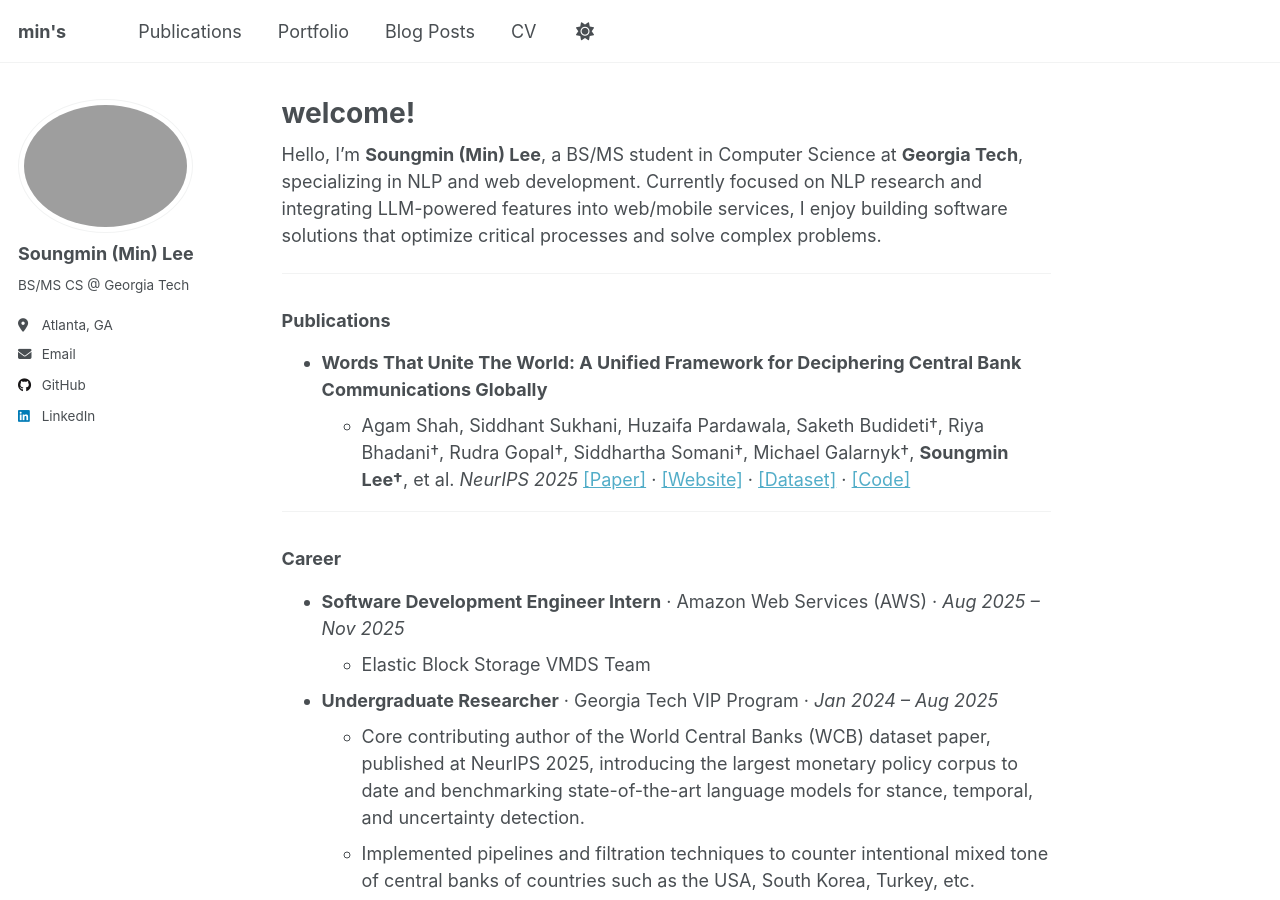
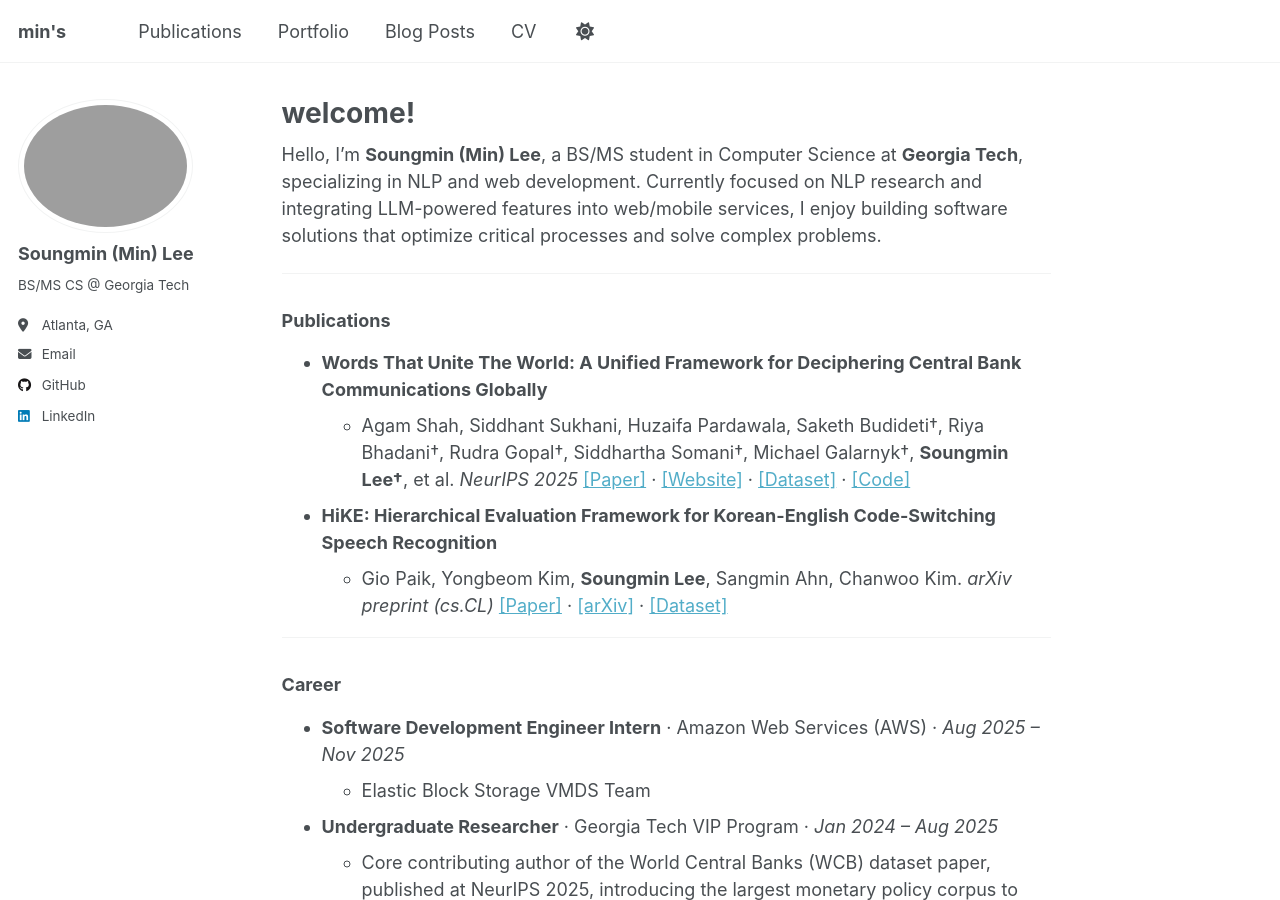
Before and after one commit to minovermax/minovermax.github.io, a Jekyll site: the page built from _pages/about.md, in a window 1280 px wide and 900 px high. Built offline with Jekyll 4.4.1, drawn with Linux system fonts in a browser that asks for light colours; a script that is not in the unit is left out.

Commit message:
12/15/25 update 2

```diff
--- a/_pages/about.md
+++ b/_pages/about.md
@@ -16,6 +16,8 @@ Currently focused on NLP research and integrating LLM-powered features into web/
 
 - **Words That Unite The World: A Unified Framework for Deciphering Central Bank Communications Globally**
   - Agam Shah, Siddhant Sukhani, Huzaifa Pardawala, Saketh Budideti†, Riya Bhadani†, Rudra Gopal†, Siddhartha Somani†, Michael Galarnyk†, **Soungmin Lee†**, et al. *NeurIPS 2025* [[Paper]](https://gcb-web-bb21b.web.app/static/pdf/main.pdf) · [[Website]](https://gcb-web-bb21b.web.app/) · [[Dataset]](https://huggingface.co/collections/gtfintechlab/wcb-678965e38178c63158b45fdf) · [[Code]](https://github.com/gtfintechlab/WorldCentralBanks)
+- **HiKE: Hierarchical Evaluation Framework for Korean-English Code-Switching Speech Recognition**
+  - Gio Paik, Yongbeom Kim, **Soungmin Lee**, Sangmin Ahn, Chanwoo Kim. *arXiv preprint (cs.CL)* [[Paper]](https://arxiv.org/pdf/2509.24613) · [[arXiv]](https://arxiv.org/abs/2509.24613) · [[Dataset]](https://huggingface.co/datasets/thetaone-ai/HiKE)
 
 ---
 
```
